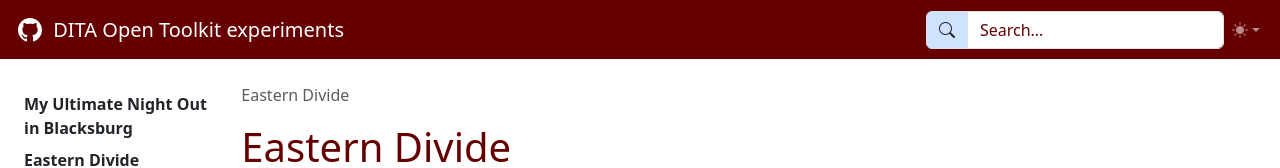
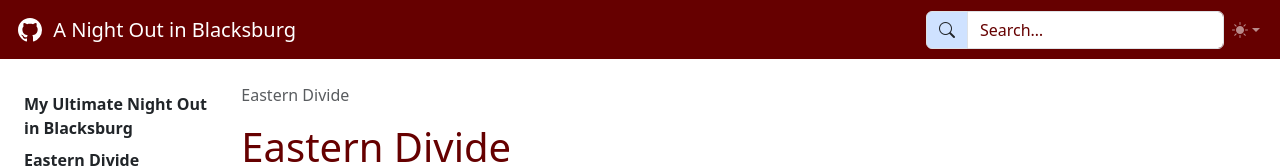
Before and after one commit to rileybump/Best-of-Blacksburg-aaaagain, a plain HTML site: page Eastern_Divide.html in a window 1280 px wide. Shown: the top 168 px of the page. Drawn offline with nearby package versions, Linux system fonts and the light colour scheme.

Commit message:
Deploying to gh-pages from @ rileybump/Best-of-Blacksburg-aaaagain@76d5d9b4629d088c37eb963c3c2329f8543a06c8 🚀

```diff
--- a/Eastern_Divide.html
+++ b/Eastern_Divide.html
@@ -21,7 +21,7 @@
         <path d="M6 0a.5.5 0 0 1 .5.5V3h3V.5a.5.5 0 0 1 1 0V3h1a.5.5 0 0 1 .5.5v3A3.5 3.5 0 0 1 8.5 10c-.002.434-.01.845-.04 1.22-.041.514-.126 1.003-.317 1.424a2.083 2.083 0 0 1-.97 1.028C6.725 13.9 6.169 14 5.5 14c-.998 0-1.61.33-1.974.718A1.922 1.922 0 0 0 3 16H2c0-.616.232-1.367.797-1.968C3.374 13.42 4.261 13 5.5 13c.581 0 .962-.088 1.218-.219.241-.123.4-.3.514-.55.121-.266.193-.621.23-1.09.027-.34.035-.718.037-1.141A3.5 3.5 0 0 1 4 6.5v-3a.5.5 0 0 1 .5-.5h1V.5A.5.5 0 0 1 6 0zM5 4v2.5A2.5 2.5 0 0 0 7.5 9h1A2.5 2.5 0 0 0 11 6.5V4H5z"></path>
       </svg>
       -->
-        <span class="align-middle">DITA Open Toolkit experiments</span>
+        <span class="align-middle">A Night Out in Blacksburg</span>
     </a>
     <button class="navbar-toggler py-2 px-2" type="button" data-bs-toggle="collapse" data-bs-target="#navbarSupportedContent" aria-controls="navbarSupportedContent" aria-expanded="false" aria-label="Toggle navigation">
       <i class="bi bi-three-dots"></i>
```
Also changed, not shown: PKs.html (+1 -1 lines), The_Cellar.html (+1 -1 lines), The_Milk_Parlor.html (+1 -1 lines), Top_of_the_Stairs.html (+1 -1 lines), index.html (+1 -1 lines).
